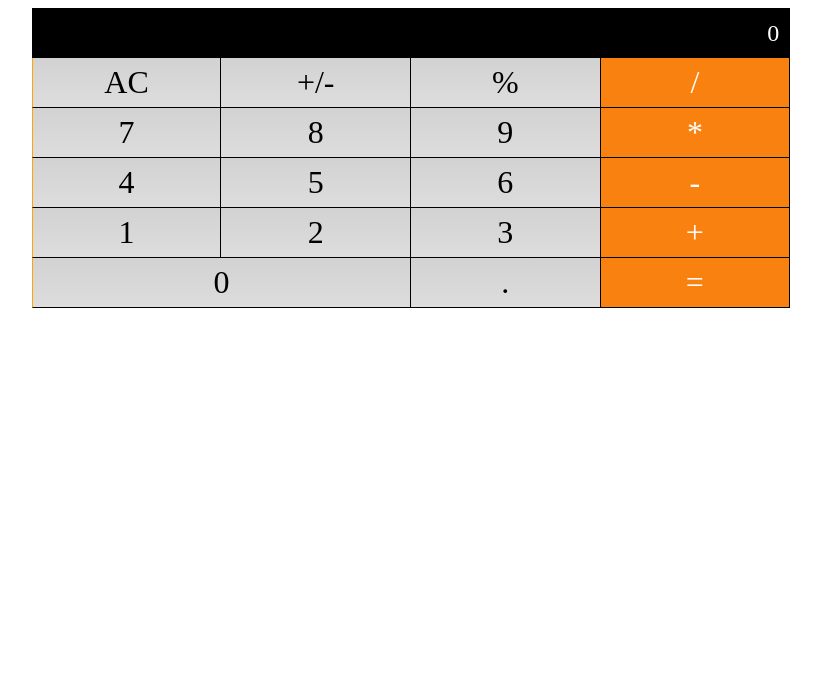
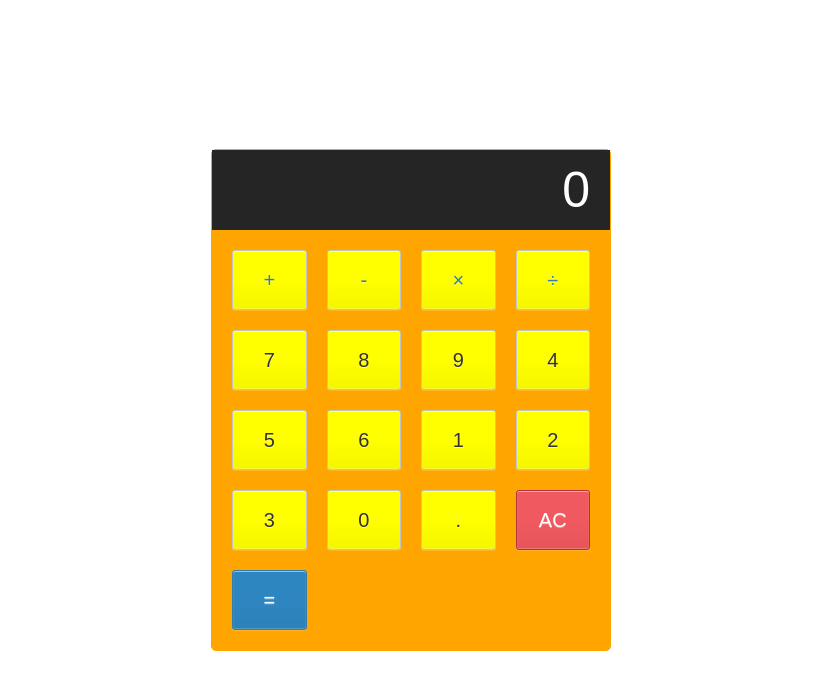
Before and after one commit to ankitasweetsprinkles01/SimpleCalculator, a plain HTML site: page index.html in a window 1280 px wide. Shown: the whole page, without its empty margins (229-1050 px from the left). Drawn offline with Linux system fonts and the light colour scheme.

Commit message:
Commit Message

```diff
--- a/index.html
+++ b/index.html
@@ -9,31 +9,41 @@
 
 </head>
 <body>
-    <div class="container">
-        <div class="result">0</div>
-        <div class="buttons">
-            <span class="button resetBtn">AC</span>
-            <span class="button negative operator">+/-</span>
-            <span class="button operator percent">%</span>
-            <span class="button operator">/</span>
-            <span class="button number">7</span>
-            <span class="button number">8</span>
-            <span class="button number">9</span>
-            <span class="button operator">*</span>
-            <span class="button number">4</span>
-            <span class="button number">5</span>
-            <span class="button number">6</span>
-            <span class="button operator">-</span>
-            <span class="button number">1</span>
-            <span class="button number">2</span>
-            <span class="button number">3</span>
-            <span class="button operator">+</span>
-            <span class="button number zero-btn">0</span>
-            <span class="button number dot">.</span>
-            <span class="button  operator">=</span>
+    <div class="calculator">
+
+        <input type="text" class="calculator-screen" value="0" disabled />
+
+        <div class="calculator-keys">
+
+          <button type="button" class="operator" value="+">+</button>
+          <button type="button" class="operator" value="-">-</button>
+          <button type="button" class="operator" value="*">&times;</button>
+          <button type="button" class="operator" value="/">&divide;</button>
+
+          <button type="button" value="7">7</button>
+          <button type="button" value="8">8</button>
+          <button type="button" value="9">9</button>
+
+
+          <button type="button" value="4">4</button>
+          <button type="button" value="5">5</button>
+          <button type="button" value="6">6</button>
+
+
+          <button type="button" value="1">1</button>
+          <button type="button" value="2">2</button>
+          <button type="button" value="3">3</button>
+
+
+          <button type="button" value="0">0</button>
+          <button type="button" class="decimal" value=".">.</button>
+          <button type="button" class="all-clear" value="all-clear">AC</button>
+
+          <button type="button" class="equal-sign" value="=">=</button>
+
         </div>
-    </div>
-    <script src="./script.js"></script>
+      </div>
+      <script src="./script.js"></script>
 
 </body>
 </html>
--- a/script.js
+++ /dev/null
@@ -1,95 +0,0 @@
-var result = document.querySelector(".result");
-    var btns = document.querySelector(".buttons");
-    var ops = document.querySelectorAll(".operator");
-    var clearToggle = false;
-    var timeFlag = false;
-    var valStack = [];
-    var canOperate = false;
-    btns.addEventListener("click",function(e){
-        var resultValue = result.innerHTML;
-        var btn = e.target;
-
-        var doubleBordered = document.querySelector(".doubleBordered");
-        if(null !== doubleBordered) doubleBordered.classList.remove("doubleBordered");
-
-        if(btn.className.indexOf("resetBtn") > -1){
-           init();
-        }else if(btn.className.indexOf("number") > -1){
-            canOperate = true;
-            if(clearToggle){
-                resultValue = "";
-                clearToggle = false;
-            }
-            if(resultValue == '0' && btn.className.indexOf("dot") === -1){
-                resultValue = "";
-            }
-            result.innerHTML = resultValue + btn.innerHTML;
-        }else {
-            clearToggle = true;
-            if(canOperate){
-                btn.classList.add("doubleBordered");
-
-                if(btn.innerHTML === '*' || btn.innerHTML === '/'){
-                    if(!timeFlag){
-                        valStack.push(resultValue);
-                        valStack.push(btn.innerHTML);
-                        timeFlag = true;
-                        return;
-                    }
-                }else if(btn.innerHTML === '%'){
-                    resultValue = parseFloat(resultValue/100);
-                   // valStack.push(resultValue);
-                    result.innerHTML = resultValue;
-                    return;
-                }
-
-                if(valStack.length > 1){
-                    var op = valStack.pop();
-                    var num1 = valStack.pop();
-                    resultValue = calculate(num1,resultValue,op);
-                    if((btn.innerHTML === '+' || btn.innerHTML === '-'|| btn.innerHTML === '=') && timeFlag){
-                        while(valStack.length > 1){
-                            op = valStack.pop();
-                            num1 = valStack.pop();
-                            resultValue = calculate(num1,resultValue,op);
-                        }
-                        timeFlag = false;
-                    }
-
-                }
-                valStack.push(resultValue);
-                valStack.push(btn.innerHTML);
-                result.innerHTML = resultValue;
-                if(btn.innerHTML === '='){
-                    clearToggle = true;
-                    timeFlag = false;
-                    valStack = [];
-                    return;
-                }
-            }
-            canOperate = false;
-        }
-
-    },false);
-
-    function calculate(num1,num2,op){
-        switch (op) {
-            case "+":
-                return parseFloat(num1) + parseFloat(num2);
-            case "-":
-                return parseFloat(num1) - parseFloat(num2);
-            case "*":
-                return parseFloat(num1) * parseFloat(num2);
-            case "/":
-                return parseFloat(num1) / parseFloat(num2);
-
-        }
-    }
-
-    function init(){
-        clearToggle = false;
-        timeFlag = false;
-        valStack = [];
-        canOperate = false;
-        result.innerHTML = "0";
-    }
--- a/style.css
+++ b/style.css
@@ -1,57 +1,81 @@
-*{
+html {
+    font-size: 62.5%;
     box-sizing: border-box;
   }
-body{
-    min-height: 100vh;
-    display:flex;
-    justify-content: center;
-    align-items: flex-start;
-}
-.container{
-    display:flex;
-    flex-wrap: wrap;
-    flex: 0 1 60%;
-    min-width:400px;
+
+  *, *::before, *::after {
+    margin: 0;
+    padding: 0;
+    box-sizing: inherit;
   }
 
-.buttons,.result{
-    display: flex;
-    flex-wrap: wrap;
-    flex: 0 1 100%;
+  .calculator {
+    border: 1px solid orange;
+    border-radius: 5px;
+    background-color: orange;
+    position: absolute;
+    top: 50%;
+    left: 50%;
+    transform: translate(-50%, -50%);
+    width: 400px;
   }
-.result{
-    height: 50px;
-    border: 1px solid black;
-    justify-content: flex-end;
-    align-items: center;
-    font-size: 1.5em;
-    background: #000;
+
+  .calculator-screen {
+    width: 100%;
+    font-size: 5rem;
+    height: 80px;
+    border: none;
+    background-color: #252525;
     color:white;
-    padding:0 10px;
+    text-align: right;
+    padding-right: 20px;
+    padding-left: 10px;
   }
-.button{
-    display:flex;
-    flex: 0 1 25%;
-    justify-content: center;
-    align-items: center;
-    height: 50px;
-    border: 1px solid black;
-    border-top:none;
-    border-left:none;
-    cursor: pointer;
-    background: -webkit-linear-gradient(top,#d2d2d2,#ddd);
-    font-size:2em;
+
+  button {
+    height: 60px;
+    background-color:yellow;
+    border-radius: 3px;
+    border: 1px solid #c4c4c4;
+    background-color:yellow;
+    font-size: 2rem;
+    color: #333;
+    background-image: linear-gradient(to bottom,transparent,transparent 50%,rgba(0,0,0,.04));
+    box-shadow: inset 0 0 0 1px rgba(255,255,255,.05), inset 0 1px 0 0 rgba(255,255,255,.45), inset 0 -1px 0 0 rgba(255,255,255,.15), 0 1px 0 0 rgba(255,255,255,.15);
+    text-shadow: 0 1px rgba(255,255,255,.4);
   }
-.button:nth-child(4n+1){
-    border-left: 1px solid orange;
+
+  button:hover {
+    background-color:whitesmoke;
   }
-.button:nth-child(4n),.button:last-child{
-    background: #f98110;
+
+  .operator {
+    color: #337cac;
+  }
+
+  .all-clear {
+    background-color: #f0595f;
+    border-color: #b0353a;
     color: #fff;
   }
-.zero-btn{
-    flex-grow: 2;
+
+  .all-clear:hover {
+    background-color: #f17377;
   }
-.doubleBordered{
-    border: 2px solid black;
+
+  .equal-sign {
+    background-color: #2e86c0;
+    border-color: #337cac;
+    color: #fff;
   }
+
+  .equal-sign:hover {
+    background-color: #4e9ed4;
+  }
+
+  .calculator-keys {
+    display: grid;
+    grid-template-columns: repeat(4, 1fr);
+    grid-gap: 20px;
+    padding: 20px;
+  }
```
Lines whose indentation alone changed are shown as unchanged.
